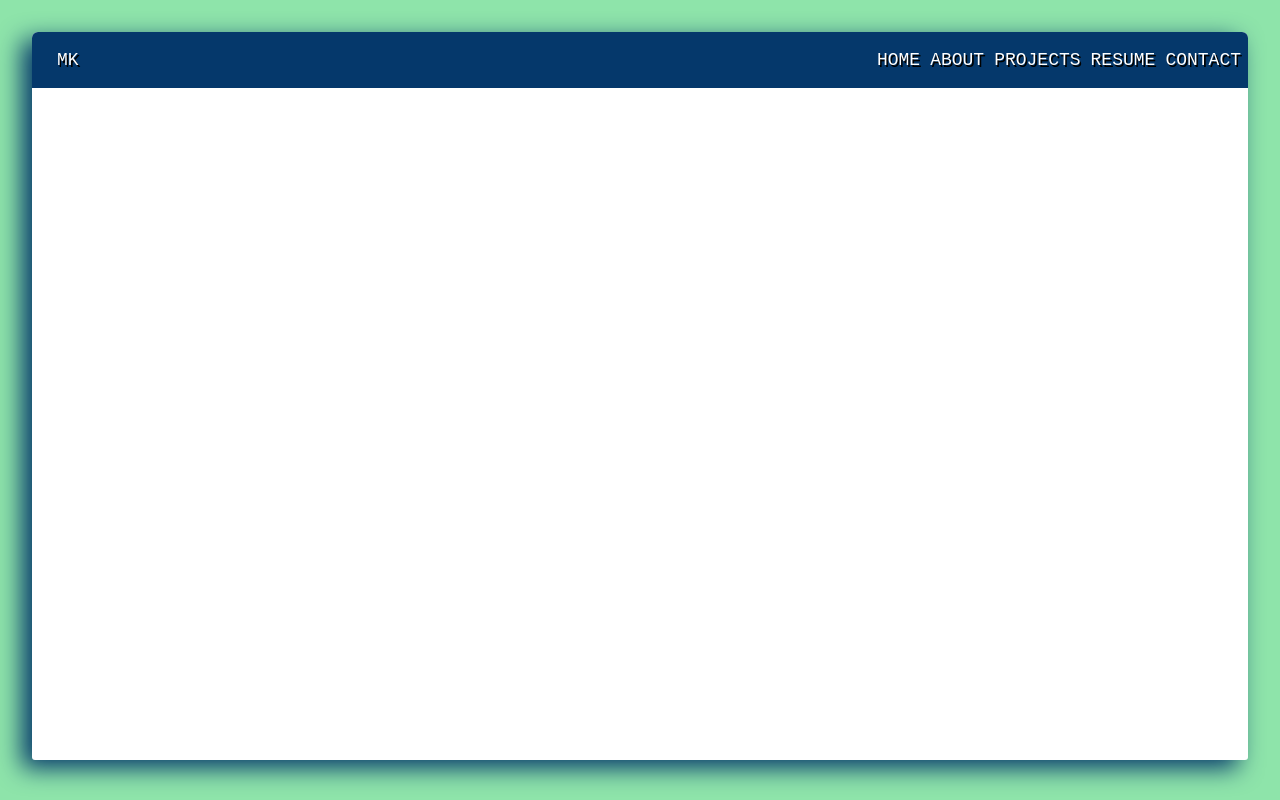
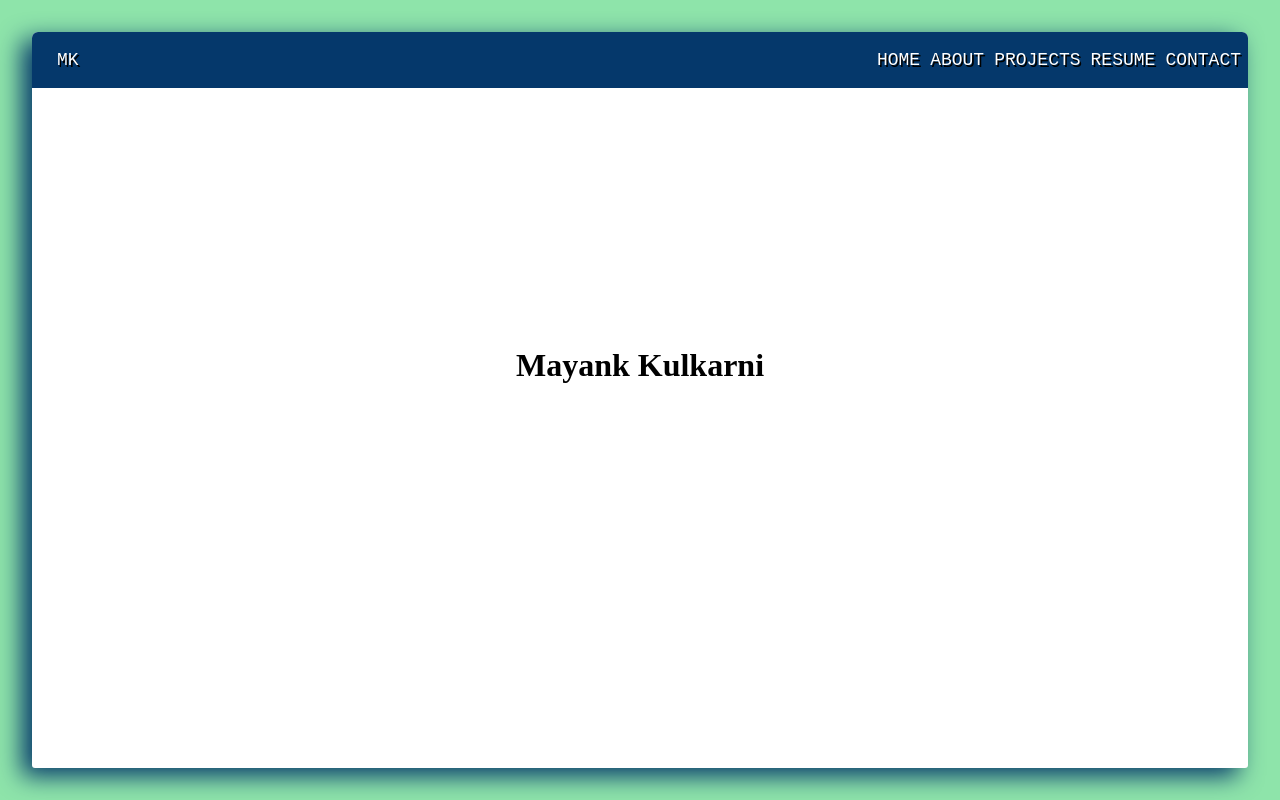
Before and after one commit to mayankk245/MyWeb, a React (Create React App) app: page / in a window 1280 px wide. Built offline with nearby package versions, Linux system fonts and the light colour scheme.

Commit message:
update
Some changes are made with VH which is converted to vw where it is required

```diff
--- a/src/components/Container.js
+++ b/src/components/Container.js
@@ -8,7 +8,10 @@ class Container extends React.Component {
         <div className="navbar">
           <Navbar />
         </div>
-        <div className="main-content" />
+        <div className="main-content">
+          <h1>Mayank Kulkarni</h1>
+        </div>
+
         <div className="footer" />
       </div>
     );
--- a/src/css/App.css
+++ b/src/css/App.css
@@ -1,9 +1,8 @@
 .box {
   display: flex;
   background-color: white;
-  height: 91vh;
-  flex-basis: 100vh;
-  flex: 1;
+  height: 92vh;
+  flex-basis: 100vw;
   box-shadow: -10px 8px 25px #05386b;
   border-top-left-radius: 6px;
   border-top-right-radius: 6px;
@@ -12,10 +11,10 @@
 }
 .box-container {
   display: flex;
-  flex-basis: 100vh;
+  flex-basis: 100vw;
   flex: 1;
 }
 body {
   background-color: #8ee4aa;
-  padding: 3vh;
+  margin: 4vh;
 }
--- a/src/css/Container.css
+++ b/src/css/Container.css
@@ -1,9 +1,15 @@
 .container {
   display: flex;
-  flex-basis: 100vh;
+  flex-direction: column;
+  flex-basis: 100vw;
   flex: 1;
 }
 .navbar {
   flex: 1;
-  flex-basis: 100vh;
+  flex-basis: 100vw;
+  max-height: 30px;
 }
+.main-content {
+  margin: auto;
+  transform: translate(0, -50px);
+}
```
